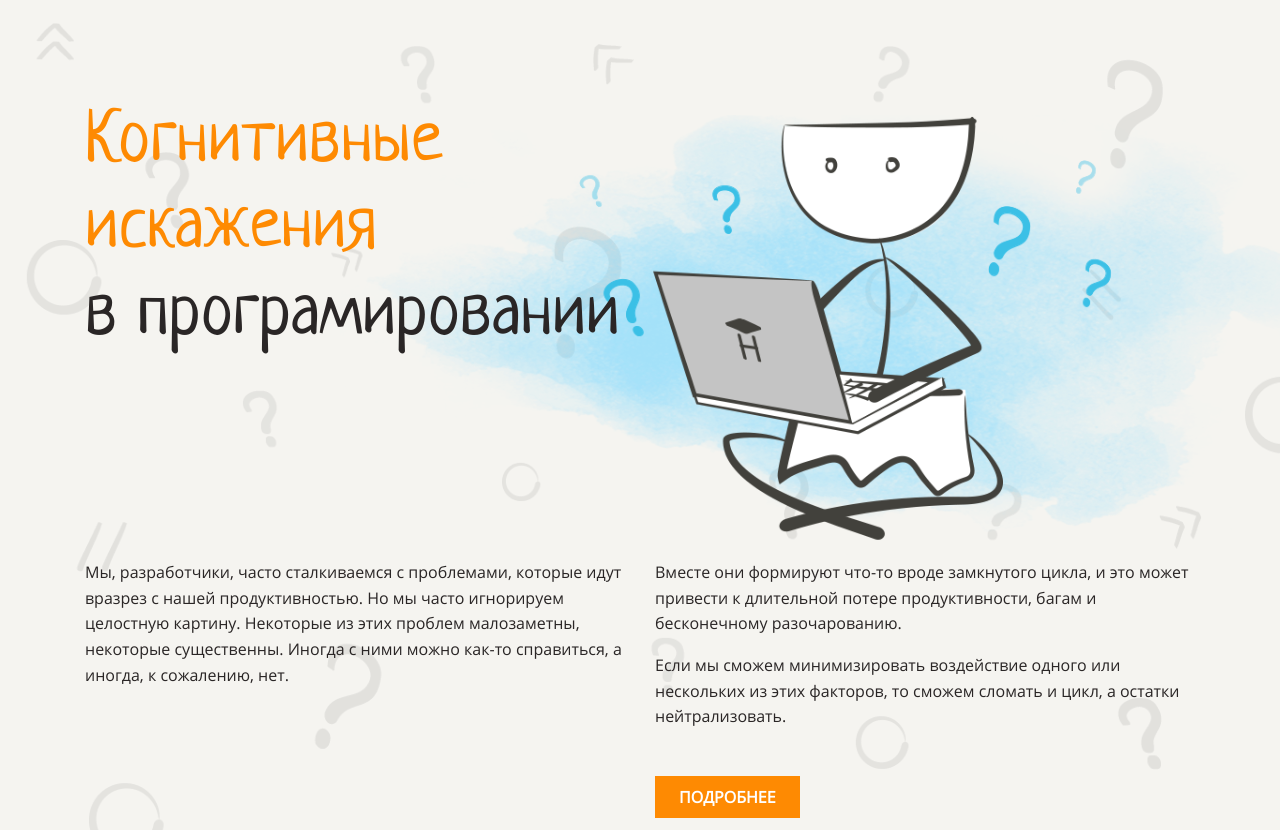
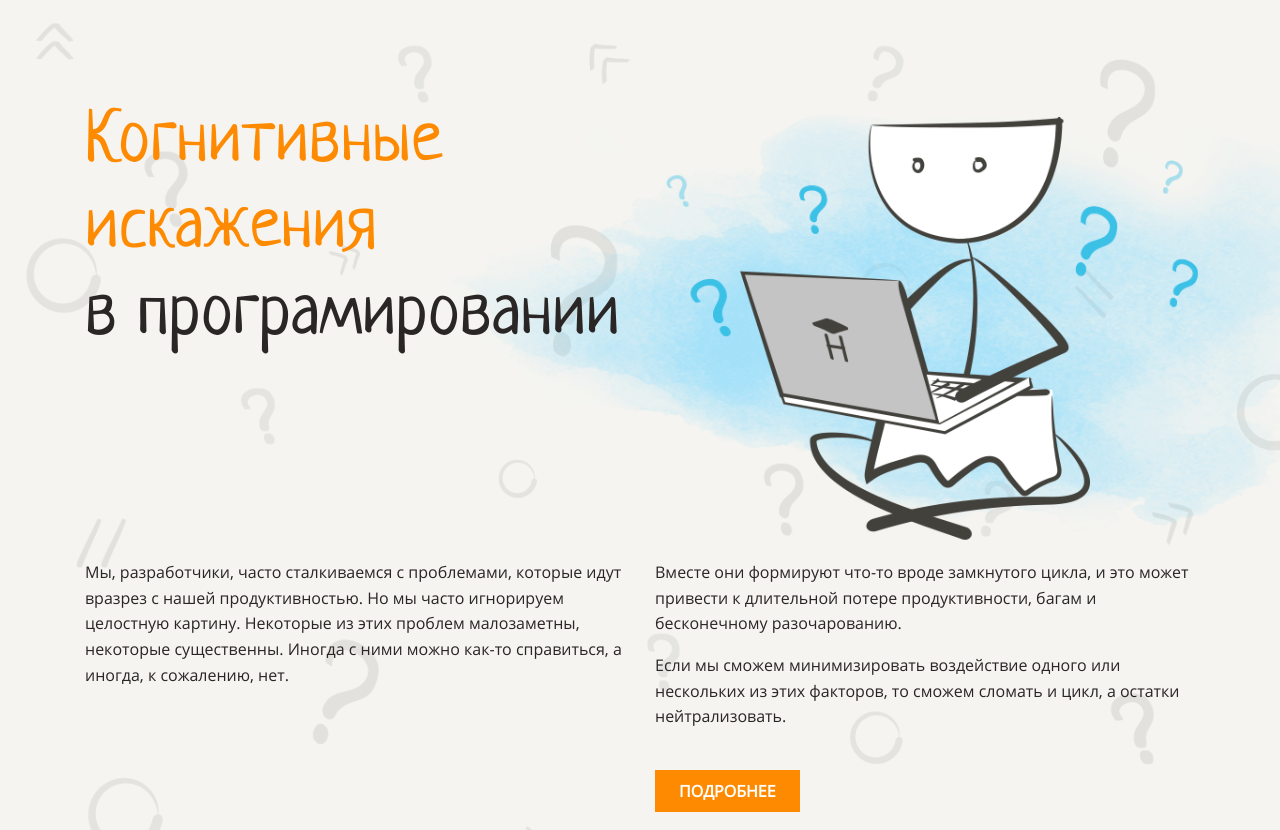
Before and after one commit to Mhexlet/layout-designer-project-lvl1, a website: page src/index.html in a window 1280 px wide. Shown: the top 830 px of the page. Drawn offline with Linux system fonts and the light colour scheme.

Commit message:
Корректировка секции 1

```diff
--- a/src/index.html
+++ b/src/index.html
@@ -30,7 +30,8 @@
                             <p>Вместе они формируют что-то вроде замкнутого цикла, и это может привести к длительной
                                 потере
                                 продуктивности, багам и бесконечному разочарованию.</p>
-                            <p>Если мы сможем минимизировать воздействие одного или нескольких из этих факторов,
+                            <p class="mb-0">Если мы сможем минимизировать воздействие одного или нескольких из этих
+                                факторов,
                                 то сможем сломать и цикл, а остатки нейтрализовать.</p>
                             <form action="#navigation">
                                 <button class="button-one text-button button-style bc-primary">Подробнее</button>
--- a/src/styles/style.css
+++ b/src/styles/style.css
@@ -154,13 +154,15 @@ h3 {
 }
 
 .button-one {
-  margin-top: 30px;
+  margin-top: 40px;
   padding: 12px 24px 12px 24px;
 }
 
 .text-button {
   color: #fff;
   font-weight: 700;
+
+  font-size: 16px;
   text-transform: uppercase;
 }
 
@@ -220,6 +222,10 @@ h3 {
   margin-bottom: 30px;
 }
 
+.mb-0 {
+  margin-bottom: 0;
+}
+
 .mt-38 {
   margin-top: 38px;
 }
@@ -260,12 +266,13 @@ footer {
 .header-image {
   position: absolute;
   top: 0;
-  left: 0;
+  right: 0;
 
   display: block;
   height: 525px;
   margin-top: 55px;
-  margin-left: 270px;
+
+  margin-right: -300px;
 }
 
 .content {
```
